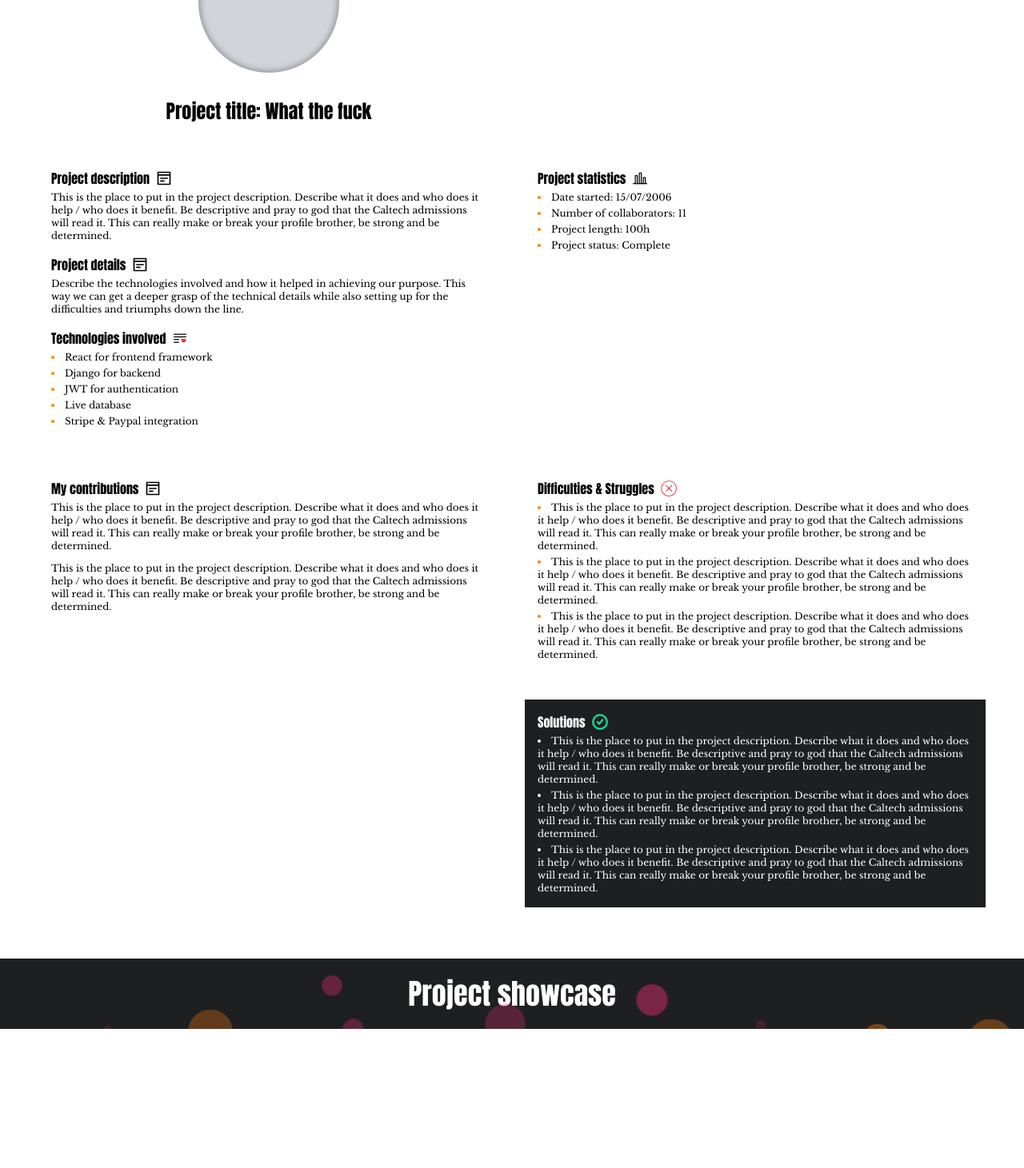
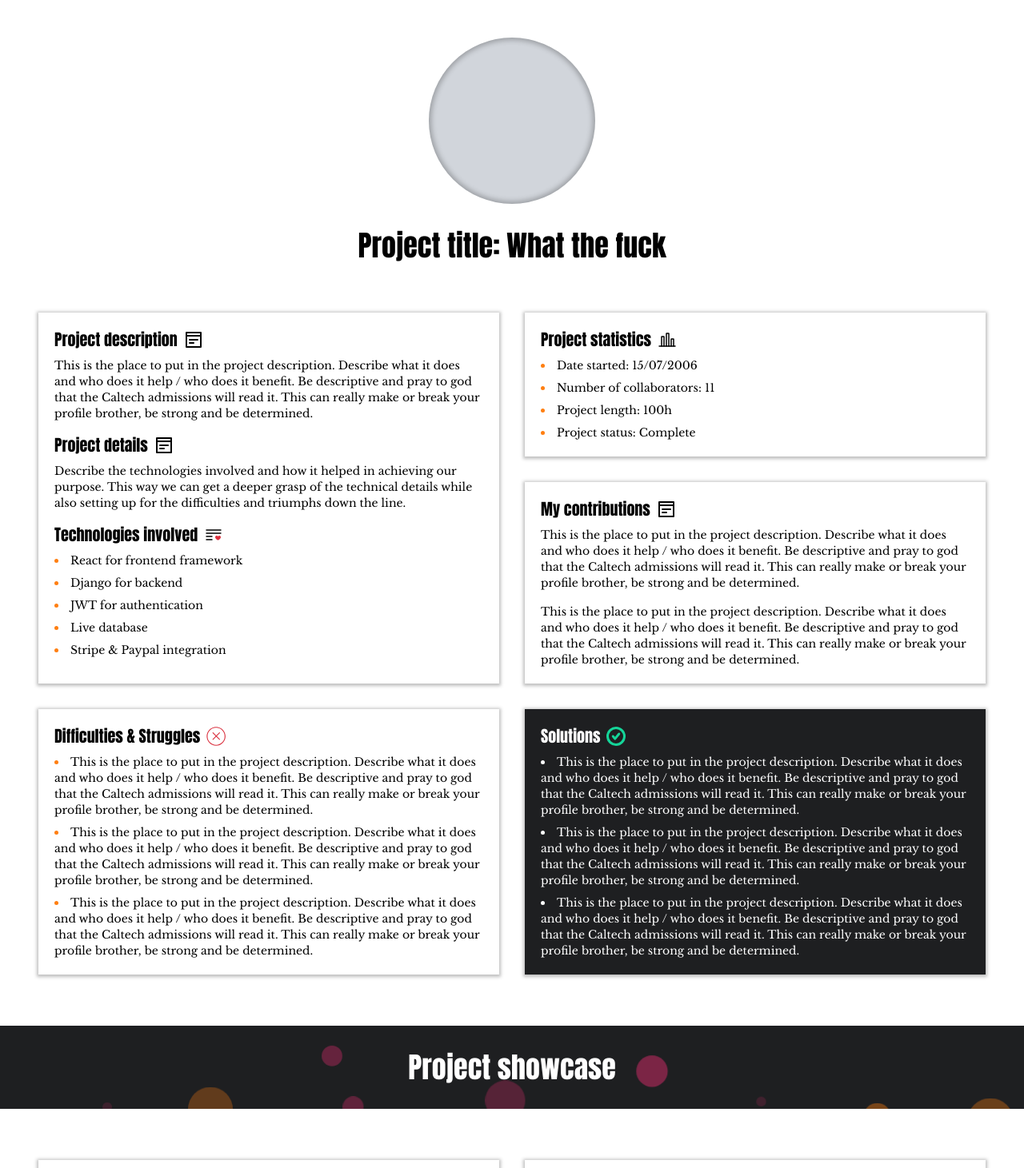
Before and after one commit to Hy-LeTuan/Hy-LeTuan.github.io, a React (Vite) app in the folder personal-profile/: page /portfolio/0 in a window 1280 px wide. Shown: the part 429-1890 px from the top of the page at 80% size. Built offline with nearby package versions, Linux system fonts and the light colour scheme.

Commit message:
udpate portfolio specific for mobile

```diff
--- a/personal-profile/src/index.css
+++ b/personal-profile/src/index.css
@@ -23,7 +23,7 @@
 	/* Cards */
 
 	.card {
-		@apply shadow-card px-4 py-4 col-span-1 mb-8 lg:shadow-none;
+		@apply shadow-card px-4 py-4 col-span-1 mb-8 lg:p-5;
 	}
 
 	.card-split-title {
@@ -35,11 +35,11 @@
 	}
 
 	.card-header {
-		@apply font-heading-font text-accent text-2xl lg:text-4xl;
+		@apply font-heading-font text-accent text-2xl lg:text-3xl;
 	}
 
 	.project-card {
-		@apply shadow-projectcard relative overflow-hidden flex flex-col col-span-1 gap-4 pb-4 justify-center items-center bg-primary rounded-xl lg:col-span-1 lg:gap-6;
+		@apply shadow-projectcard relative overflow-hidden flex flex-col col-span-1 gap-4 pb-4 justify-center items-center bg-primary rounded-xl max-w-lg lg:col-span-1 lg:gap-6 lg:pb-8;
 	}
 
 	.project-card-body {
@@ -55,15 +55,15 @@
 	}
 
 	.project-specific-single-part {
-		@apply flex flex-col gap-1 items-start justify-start;
+		@apply flex flex-col gap-1 items-start justify-start lg:gap-2;
 	}
 
 	.blog-card {
-		@apply flex flex-col gap-2 justify-center items-center bg-primary rounded-md shadow-projectcard;
+		@apply flex flex-col gap-2 justify-center items-center bg-primary rounded-md shadow-projectcard lg:gap-4;
 	}
 
 	.blog-card-body {
-		@apply flex flex-col gap-4 py-4 px-8;
+		@apply flex flex-col gap-4 py-4 px-8 lg:gap-5;
 	}
 
 	.target-card {
@@ -81,7 +81,7 @@
 	/* Utilities */
 
 	.main-section {
-		@apply grid grid-cols-1 px-6 lg:grid-cols-2 lg:gap-x-8 lg:px-12;
+		@apply grid grid-cols-1 px-8 place-items-stretch lg:grid-cols-2 lg:gap-x-8 lg:px-12;
 	}
 
 	.row {
@@ -93,7 +93,7 @@
 	}
 
 	.card-holder {
-		@apply flex flex-col gap-10 lg:col-span-2 lg:grid lg:grid-cols-2 lg:place-items-center;
+		@apply flex flex-col gap-10 lg:col-span-2 lg:grid lg:grid-cols-2 lg:place-items-center lg:gap-20;
 	}
 
 	.section-banner {
--- a/personal-profile/src/layout/SectionBanner.jsx
+++ b/personal-profile/src/layout/SectionBanner.jsx
@@ -4,7 +4,7 @@ import SquareAnimation from "./SquareAnimation";
 function SectionBanner(bubbleCount, bannerTitle) {
 	return (
 		<div className="section-banner">
-			<h2 className="text-2xl font-heading-font text-white text-center lg:text-4xl lg:py-4">
+			<h2 className="text-2xl py-3 font-heading-font text-white text-center lg:text-4xl lg:py-6">
 				{bannerTitle}
 			</h2>
 			{SquareAnimation(bubbleCount)}
--- a/personal-profile/src/views/PortfolioSpecific.jsx
+++ b/personal-profile/src/views/PortfolioSpecific.jsx
@@ -32,68 +32,70 @@ function PortfolioSpecific() {
 	return (
 		<>
 			<section className="relative overflow-hidden clear-both w-full bg-primary text-white font-heading-font">
-				<div className="p-12 flex flex-col gap-6 justify-center items-center overflow-hidden">
-					<h1 className="text-3xl">Portfolio Presentation</h1>
+				<div className="p-12 flex flex-col gap-6 justify-center items-center overflow-hidden lg:p-24">
+					<h1 className="text-3xl lg:text-5xl">
+						Portfolio Presentation
+					</h1>
 					{MediaHeader("..")}
 					{SquareAnimation(null)}
 				</div>
 			</section>
-			<section className="mt-10">
+			<section className="mt-10 lg:mt-16">
 				<div className="main-section">
-					<div className="w-full flex flex-col justify-center items-center gap-8">
-						<div className="rounded-full w-44 h-44 bg-gray-300 shadow-project mt-10"></div>
-						<h2 className="font-heading-font text-2xl">
+					<div className="w-full flex flex-col justify-center items-center gap-8 lg:col-span-2">
+						<div className="rounded-full w-52 h-52 bg-gray-300 shadow-project mt-10"></div>
+						<h2 className="font-heading-font text-2xl lg:text-4xl">
 							Project title: {project?.title}
 						</h2>
 					</div>
 				</div>
 			</section>
-			<section className="mt-10">
+			<section className="mt-10 lg:mt-16">
 				<div className="main-section">
-					<div className="card">
+					<div className="card lg:row-span-2">
 						<div className="card-body-single-column gap-4">
 							<div className="project-specific-single-part">
 								<div className="flex items-center gap-2">
-									<h5 className="font-heading-font text-black text-base text-left">
+									<h5 className="font-heading-font text-black text-base text-left lg:text-xl">
 										Project description
 									</h5>
 									<img
-										className="w-5 h-5"
+										className="w-5 h-5 lg:w-6 lg:h-6"
 										src="../src/assets/description.svg"
 										alt="Description icon"
 									/>
 								</div>
-								<p className="text-left font-body-font text-black text-xs">
+								<p className="text-left font-body-font text-black text-xs lg:text-sm">
 									{project?.description}
 								</p>
 							</div>
 							<div className="project-specific-single-part">
 								<div className="flex items-center gap-2">
-									<h5 className="font-heading-font text-black text-base text-left">
+									<h5 className="font-heading-font text-black text-base text-left lg:text-xl">
 										Project details
 									</h5>
 									<img
-										className="w-5 h-5"
+										className="w-5 h-5 lg:w-6 lg:h-6"
 										src="../src/assets/description.svg"
 										alt="Description icon"
 									/>
 								</div>
-								<p className="text-left font-body-font text-black text-xs">
+								<p className="text-left font-body-font text-black text-xs lg:text-sm">
 									{project?.details}
 								</p>
 							</div>
 							<div className="project-specific-single-part">
 								<div className="flex items-center gap-2">
-									<h5 className="font-heading-font text-black text-base text-left">
+									<h5 className="font-heading-font text-black text-base text-left lg:text-xl">
 										Technologies involved
 									</h5>
 									<img
-										className="w-5 h-5"
+										className="w-5 h-5 lg:w-6 lg:h-6"
 										src="../src/assets/list_heart.svg"
 										alt="Description icon"
 									/>
 								</div>
-								<ul className="flex flex-col gap-1 font-body-font text-xs text-left text-black list-disc list-inside marker:text-accent">
+								<ul className="flex flex-col gap-1 font-body-font text-xs text-left text-black list-disc list-inside marker:text-accent lg:text-sm lg:gap-2">
 									{project?.technologies?.map(
 										(tech, index) => (
 											<li key={index}>{tech}</li>
@@ -107,16 +109,16 @@ function PortfolioSpecific() {
 						<div className="card-body-single-column gap-4">
 							<div className="project-specific-single-part">
 								<div className="flex items-center gap-2">
-									<h5 className="font-heading-font text-black text-base text-left">
+									<h5 className="font-heading-font text-black text-base text-left lg:text-xl">
 										Project statistics
 									</h5>
 									<img
-										className="w-5 h-5"
+										className="w-5 h-5 lg:w-6 lg:h-6"
 										src="../src/assets/statistics.svg"
 										alt="Description icon"
 									/>
 								</div>
-								<ul className="flex flex-col gap-1 font-body-font text-xs text-left text-black list-disc list-inside marker:text-accent">
+								<ul className="flex flex-col gap-1 font-body-font text-xs text-left text-black list-disc list-inside marker:text-accent lg:text-sm lg:gap-2">
 									<li>
 										Date started:{" "}
 										{project?.statistics?.date}
@@ -141,16 +143,16 @@ function PortfolioSpecific() {
 						<div className="card-body-single-column gap-4">
 							<div className="project-specific-single-part">
 								<div className="flex items-center gap-2">
-									<h5 className="font-heading-font text-black text-base text-left">
+									<h5 className="font-heading-font text-black text-base text-left lg:text-xl">
 										My contributions
 									</h5>
 									<img
-										className="w-5 h-5"
+										className="w-5 h-5 lg:w-6 lg:h-6"
 										src="../src/assets/description.svg"
 										alt="Description icon"
 									/>
 								</div>
-								<p className="text-left font-body-font text-black text-xs">
+								<p className="text-left font-body-font text-black text-xs lg:text-sm">
 									This is the place to put in the project
 									description. Describe what it does and who
 									does it help / who does it benefit. Be
@@ -159,7 +161,7 @@ function PortfolioSpecific() {
 									make or break your profile brother, be
 									strong and be determined.
 								</p>
-								<p className="text-left font-body-font text-black text-xs mt-2">
+								<p className="text-left font-body-font text-black text-xs mt-2 lg:text-sm">
 									This is the place to put in the project
 									description. Describe what it does and who
 									does it help / who does it benefit. Be
@@ -171,26 +173,26 @@ function PortfolioSpecific() {
 							</div>
 						</div>
 					</div>
-					<div>
-						<div className="card">
+					<div className="lg:col-span-2 lg:flex lg:flex-row lg:gap-8 lg:items-stretch">
+						<div className="card lg:col-span-1 lg:mb-0 lg:flex-grow">
 							<div className="card-body-single-column gap-4">
 								<div className="project-specific-single-part">
 									<div className="flex items-center gap-2">
-										<h5 className="font-heading-font text-black text-base text-left">
+										<h5 className="font-heading-font text-black text-base text-left lg:text-xl">
 											Difficulties & Struggles
 										</h5>
 										<img
-											className="w-5 h-5"
+											className="w-5 h-5 lg:w-6 lg:h-6"
 											src="../src/assets/error_icon.svg"
 											alt="Description icon"
 										/>
 									</div>
-									<ul className="flex flex-col gap-1 font-body-font text-xs text-left text-black list-disc list-inside marker:text-accent">
+									<ul className="flex flex-col gap-1 font-body-font text-xs text-left text-black list-disc list-inside marker:text-accent lg:text-sm lg:gap-2">
 										{project?.diff_and_solutions?.map(
 											(pair, index) => (
 												<li
 													key={index}
-													className="text-left font-body-font text-black text-xs">
+													className="text-left font-body-font text-black">
 													{pair.difficulty}
 												</li>
 											)
@@ -199,24 +201,24 @@ function PortfolioSpecific() {
 								</div>
 							</div>
 						</div>
-						<div className="card bg-primary mb-0">
+						<div className="card bg-primary mb-0 lg:col-span-1 lg:flex-grow">
 							<div className="card-body-single-column gap-4">
 								<div className="project-specific-single-part">
 									<div className="flex items-center gap-2">
-										<h5 className="font-heading-font text-white text-base text-left">
+										<h5 className="font-heading-font text-white text-base text-left lg:text-xl">
 											Solutions
 										</h5>
 										<img
-											className="w-5 h-5"
+											className="w-5 h-5 lg:w-6 lg:h-6"
 											src="../src/assets/checkmark.svg"
 											alt="Description icon"
 										/>
 									</div>
-									<ul className="flex flex-col gap-1 font-body-font text-xs text-left text-black list-disc list-inside marker:text-white">
+									<ul className="flex flex-col gap-1 font-body-font text-xs text-left text-black list-disc list-inside marker:text-white lg:text-sm lg:gap-2">
 										{project?.diff_and_solutions?.map(
 											(pair, index) => (
 												<li
-													className="text-left font-body-font text-white text-xs"
+													className="text-left font-body-font text-white"
 													key={index}>
 													{pair.solution}
 												</li>
@@ -230,7 +232,7 @@ function PortfolioSpecific() {
 				</div>
 			</section>
 			{SectionBanner(5, "Project showcase")}
-			<section>
+			<section className="lg:mb-6">
 				<div className="main-section">
 					<div className="card w-65 h-32"></div>
 					<div className="card w-65 h-32"></div>
```
Also changed, not shown: personal-profile/src/views/Active.jsx (+8 -8 lines), personal-profile/src/views/Blogs.jsx (+16 -20 lines), personal-profile/src/views/Portfolio.jsx (+21 -13 lines).
